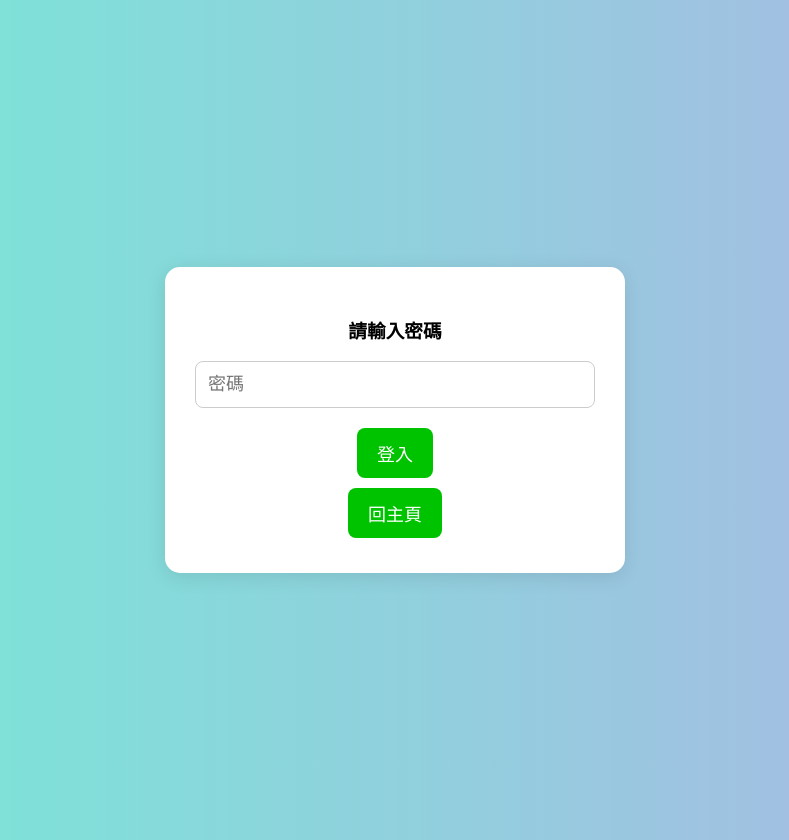
After one commit to cloud-driver/gripmind, a Flask app: page /secret_login in a window 1280 px wide. The commit adds this page. Shown: the whole page, without its empty margins (245-1034 px from the left). Run offline with Flask 3, Linux system fonts and the light colour scheme; some libraries are stand-ins or nearby versions.

Commit message:
把secret頁加上密碼

```diff
--- a/app.py
+++ b/app.py
@@ -3,15 +3,17 @@ import os
 import requests
 import secrets
 import jwt as pyjwt
-from flask import Flask, request, redirect, jsonify, session, send_from_directory, Response, render_template
+from flask import Flask, request, redirect, jsonify, session, send_from_directory, Response, render_template, url_for, flash
 from send import Keep, send_grip_data, save_user_device, SECRET_TOKEN, daily_check_task, get_device_id, save_log, send_push_message, replay_msg, clean_users, DATA_FILE, change_target_value, ask_ai, get_user_information
 import threading
 import json
 import markdown
+import zipfile
 
 app = Flask(__name__)
 app.config['JSON_AS_ASCII'] = False
 app.secret_key = secrets.token_hex(16)
+app.config['SECRET_PAGE_PASSWORD'] = '09900990'
 
 CLIENT_ID = int(Keep.channel_id())
 CLIENT_SECRET = str(Keep.channel_secret())
@@ -21,9 +23,28 @@ REDIRECT_URI = f"{str(Keep.url())}/callback"
 def home():
     return render_template('index.html')
 
-@app.route("/secret")
+@app.route('/secret_login', methods=['GET', 'POST'])
+def secret_login():
+    if request.method == 'POST':
+        pwd = request.form.get('password', '')
+        if pwd == app.config['SECRET_PAGE_PASSWORD']:
+            session['secret_ok'] = True
+            return redirect(url_for('haha'))  # 登入後導回 /secret
+        else:
+            flash('密碼錯誤，請再試一次。', 'danger')
+    return render_template('secret_login.html')
+
+@app.route('/secret')
 def haha():
+    if not session.get('secret_ok'):
+        return redirect(url_for('secret_login'))
     return render_template('secret.html')
+
+@app.route('/secret_logout')
+def secret_logout():
+    session.pop('secret_ok', None)
+    flash('已登出 secret 區', 'info')
+    return redirect(url_for('secret_login'))
 
 @app.route("/send_to_all")
 def send_to_all_users():
@@ -36,6 +57,13 @@ def send_to_all_users():
 def clear():
     clean_users()
     return render_template('send_to_all.html')
+
+@app.route("/download")
+def download():
+    with zipfile.ZipFile('zip/datas.zip', mode='w') as zf:
+        zf.write('json/users.json')
+        zf.write('json/data.json')
+    return send_from_directory('zip', "datas.zip", as_attachment=True)
 
 @app.route("/setup")
 def setup():
@@ -133,6 +161,8 @@ def history():
     ai_msg = None
 
     if device_id:
+        if device_id not in get_device_id():
+            return render_template("cannot_find.html", device_id=device_id)
         try:
             with open(DATA_FILE, "r", encoding="utf-8") as f:
                 all_records = json.load(f)
@@ -160,8 +190,8 @@ def history():
                 "請根據以上資訊，給我一小段針對他的握力訓練建議，主詞都用您，用台灣人會用的繁體中文。"
             )
 
-            ai_msg_md = ask_ai(question)            # 回傳的是 Markdown 格式
-            ai_msg_html = markdown.markdown(ai_msg_md)  # 轉成 HTML
+            ai_msg_md = ask_ai(question)
+            ai_msg_html = markdown.markdown(ai_msg_md)
 
         except Exception as e:
             save_log(f"讀取歷史數據失敗: {e}")
@@ -172,12 +202,15 @@ def history():
         device_id=device_id,
         labels=labels,
         data=data,
-        msg_html=ai_msg_html
+        msg_html=ai_msg_html,
+        target_weight=target_weight
     )
 
 @app.route("/change", methods=["GET"])
 def change():
     device_id = request.args.get("device_id", "").strip()
+    if device_id not in get_device_id():
+        return render_template("cannot_find.html", device_id=device_id)
     return render_template("change.html", device_id=device_id)
 
 @app.route("/target", methods=["GET", "POST"])
--- a/send.py
+++ b/send.py
@@ -295,3 +295,4 @@ def clean_users():
 
 if __name__ == "__main__":
     print("這裡是自建函式庫，你點錯了，請使用 app.py 發送資料測試")
+    save_user_device("user_id", "device0581", 22, "男性", "肌腱炎", "握住")
--- /dev/null
+++ b/templates/secret_login.html
@@ -0,0 +1,67 @@
+<!DOCTYPE html>
+<html lang="zh-Hant">
+  <head>
+    <meta charset="UTF-8" />
+    <title>Secret 區域登入</title>
+    <style>
+        body {
+            font-family: "Microsoft JhengHei", sans-serif;
+            background: linear-gradient(to right, #74ebd5, #acb6e5);
+            display: flex;
+            justify-content: center;
+            align-items: center;
+            min-height: 100vh;
+            margin: 0;
+            padding: 20px;
+        }
+        .container {
+            background-color: white;
+            padding: 30px;
+            border-radius: 15px;
+            box-shadow: 0 4px 20px rgba(0, 0, 0, 0.1);
+            text-align: center;
+            width: 100%;
+            max-width: 400px;
+        }
+        input {
+        width: 100%;
+        padding: 12px;
+        font-size: 18px;
+        border: 1px solid #ccc;
+        border-radius: 8px;
+        margin-bottom: 15px;
+        box-sizing: border-box;
+        }
+        button, .btn {
+            display: inline-block;
+            background-color: #00c300;
+            color: white;
+            border: none;
+            padding: 12px 20px;
+            border-radius: 8px;
+            font-size: 18px;
+            cursor: pointer;
+            transition: background-color 0.3s;
+            margin: 5px;
+        }
+        .flash { color: red; }
+    </style>
+  </head>
+  <body>
+    <div class="container">
+      <h3>請輸入密碼</h3>
+      {% with messages = get_flashed_messages(with_categories=true) %}
+        {% if messages %}
+          {% for category, msg in messages %}
+            <div class="flash">{{ msg }}</div>
+          {% endfor %}
+        {% endif %}
+      {% endwith %}
+      <form method="post">
+        <input type="password" name="password" placeholder="密碼">
+        <button type="submit">登入</button>
+      </form>
+      <a href="/"><button>回主頁</button></a>
+    </div>
+  </body>
+</html>
```
Also changed, not shown: json/log.json (+24 -0 lines), templates/cannot_find.html (added, +76 -0 lines), templates/history.html (+40 -11 lines), templates/index.html (+27 -2 lines), templates/secret.html (+11 -17 lines), static/administrator.webp (added), 1 other file.
